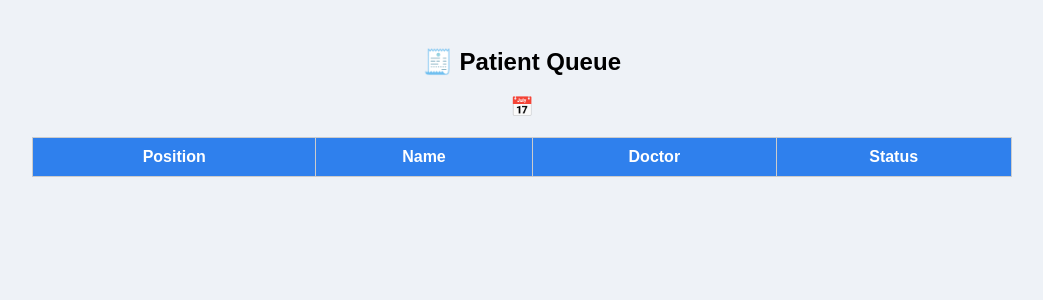
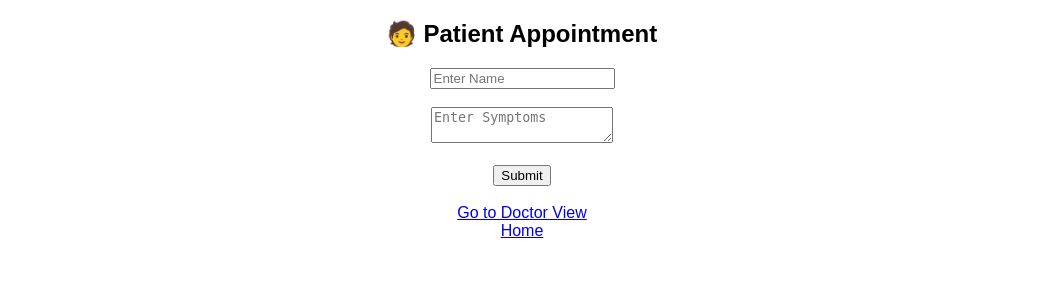
Before and after one commit to nandini-n9993/AI-Hospital-Queue-System, a Flask app: template templates/patient.html in a window 1280 px wide. Shown: the top 300 px of the page, without its empty margins (118-1161 px from the left). Run offline with Flask 3, Linux system fonts and the light colour scheme; the template is opened without the code that fills it, so the values that code supplies are empty.

Commit message:
Update patient.html

```diff
--- a/templates/patient.html
+++ b/templates/patient.html
@@ -1,45 +1,27 @@
 <!DOCTYPE html>
 <html>
 <head>
-<title>Patient Queue</title>
-<style>
-body{font-family:Arial;background:#eef2f7;padding:20px;}
-h2,h3{text-align:center;}
-table{width:80%;margin:auto;border-collapse:collapse;background:white;}
-th,td{padding:10px;border:1px solid #ccc;text-align:center;}
-th{background:#2f80ed;color:white;}
-</style>
+    <title>Patient View</title>
 </head>
-<body>
+<body style="font-family:sans-serif; text-align:center;">
 
-<h2>🧾 Patient Queue</h2>
-<h3>📅 {{ now.strftime("%d-%m-%Y") }}</h3>
+    <h2>🧑 Patient Appointment</h2>
 
-<table>
-<tr>
-<th>Position</th>
-<th>Name</th>
-<th>Doctor</th>
-<th>Status</th>
-</tr>
+    <form method="POST">
+        <input type="text" name="name" placeholder="Enter Name" required><br><br>
+        <textarea name="symptoms" placeholder="Enter Symptoms" required></textarea><br><br>
 
-{% for p in patients %}
-<tr>
-<td>{{loop.index}}</td>
-<td>{{p['name']}}</td>
-<td>{{p['doctor']}}</td>
-<td>
-{% if p['status']=="Done" %}
-✔ Done
-{% elif p['emergency']==1 %}
-🚨 Emergency
-{% else %}
-Waiting
-{% endif %}
-</td>
-</tr>
-{% endfor %}
-</table>
+        <button type="submit">Submit</button>
+    </form>
+
+    {% if message %}
+        <p style="color:green;">{{ message }}</p>
+    {% endif %}
+
+    <br>
+    <a href="/doctor">Go to Doctor View</a>
+    <br>
+    <a href="/">Home</a>
 
 </body>
 </html>
```
